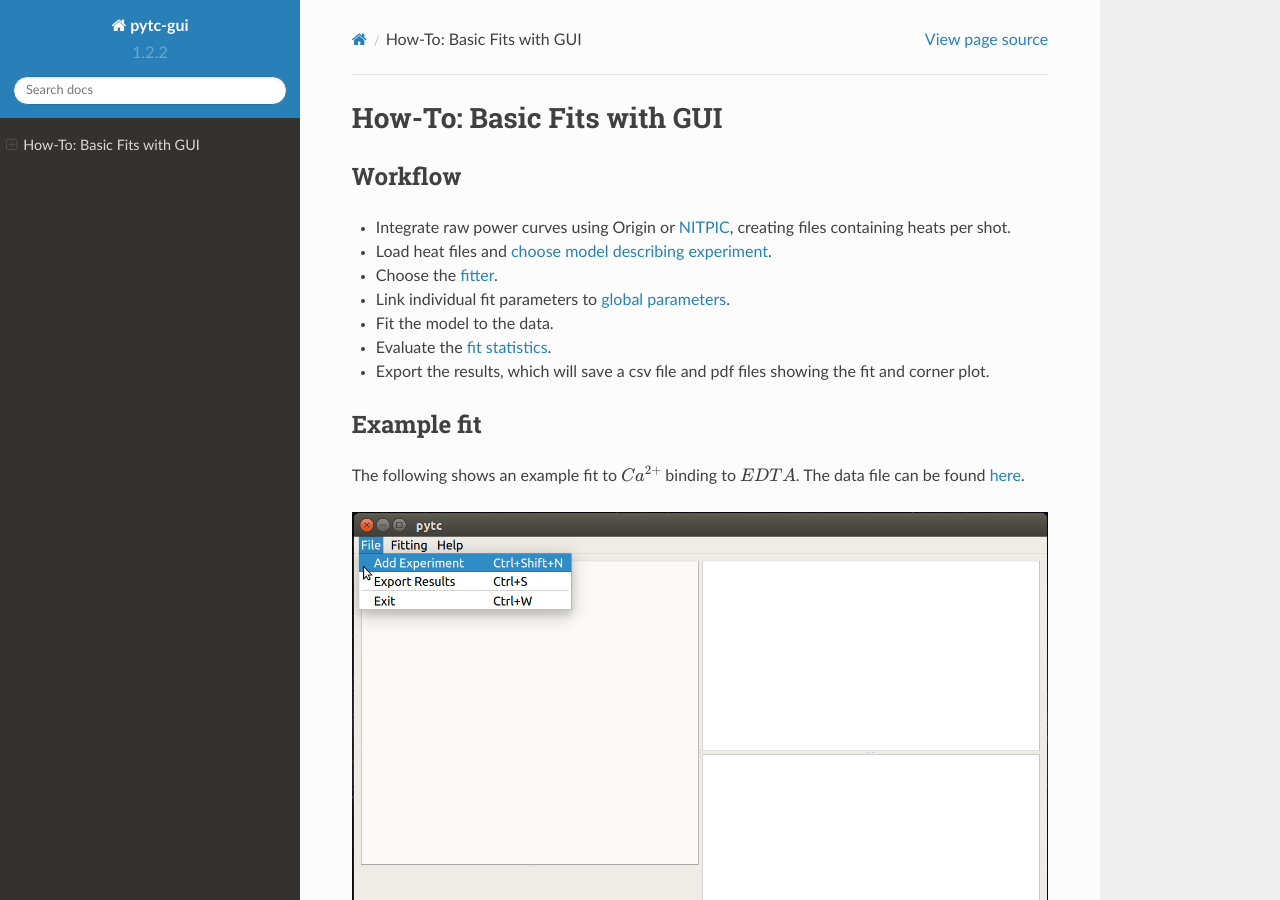
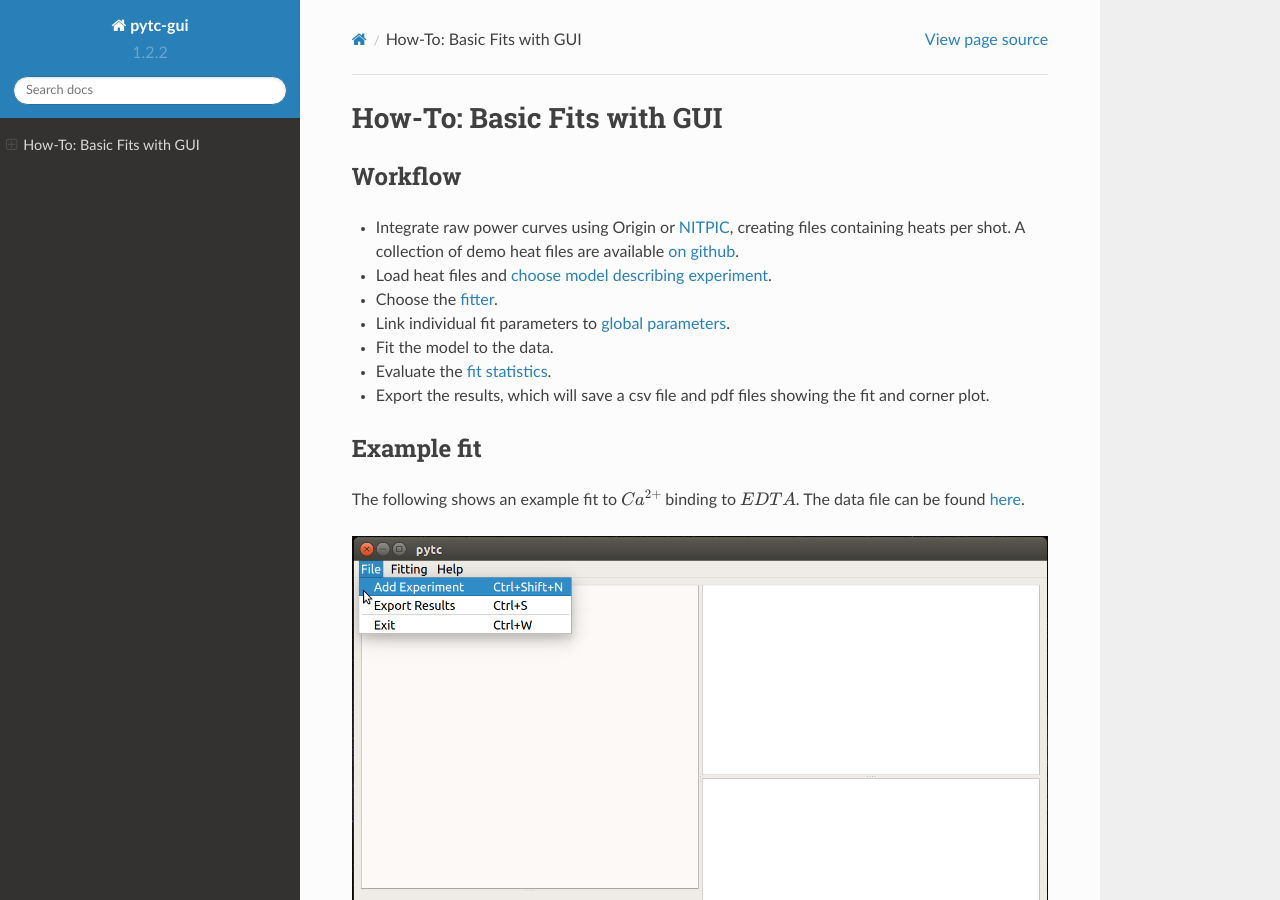
Before and after one commit to harmslab/pytc-gui, a Sphinx documentation site: the page built from docs/source/how_to_img.rst, in a window 1280 px wide and 900 px high. Built offline with Sphinx 7.4.7 and the Read the Docs theme 2.0.0, drawn with Linux system fonts in a browser that asks for light colours.

Commit message:
updated docs

```diff
--- a/docs/source/how_to_img.rst
+++ b/docs/source/how_to_img.rst
@@ -1,3 +1,5 @@
+:orphan:
+
 ===========================
 How-To: Basic Fits with GUI
 ===========================
@@ -6,7 +8,8 @@ Workflow
 ========
 
 + Integrate raw power curves using Origin or `NITPIC  <http://biophysics.swmed.edu/MBR/software.html>`_,
-  creating files containing heats per shot.
+  creating files containing heats per shot.  A collection of demo heat files
+  are available `on github <https://github.com/harmslab/pytc-demos>`_.
 + Load heat files and `choose model describing experiment <https://pytc.readthedocs.io/en/latest/indiv_models.html>`_.
 + Choose the `fitter <https://pytc.readthedocs.io/en/latest/fitters.html>`_.
 + Link individual fit parameters to `global parameters <https://pytc.readthedocs.io/en/latest/global_models.html>`_.
@@ -78,40 +81,40 @@ Videos of fits
 
 .. raw:: html
 
-    <div style="position: relative; padding-bottom: 56.25%; height: 0; overflow: hidden; max-width: 100%; height: auto;">
-        <iframe src="//www.youtube.com/embed/dQw4w9WgXcQ" frameborder="0" allowfullscreen style="position: absolute; top: 0; left: 0; width: 100%; height: 100%;"></iframe>
+    <div style="position: relative; height: 0; overflow: hidden; max-width: 100%; height: auto;">
+        <iframe width="560" height="315" src="https://www.youtube.com/embed/AebnhMiKwNk" frameborder="0" allowfullscreen></iframe>
     </div>
 
 **Bayesian single-site fit**
 
 .. raw:: html
 
-    <div style="position: relative; padding-bottom: 56.25%; height: 0; overflow: hidden; max-width: 100%; height: auto;">
-        <iframe src="//www.youtube.com/embed/dQw4w9WgXcQ" frameborder="0" allowfullscreen style="position: absolute; top: 0; left: 0; width: 100%; height: 100%;"></iframe>
+    <div style="position: relative; height: 0; overflow: hidden; max-width: 100%; height: auto;">
+        <iframe width="560" height="315" src="https://www.youtube.com/embed/aH2iv4duoTQ" frameborder="0" allowfullscreen></iframe>
     </div>
 
 **Model selection using an AIC test**
 
 .. raw:: html
 
-    <div style="position: relative; padding-bottom: 56.25%; height: 0; overflow: hidden; max-width: 100%; height: auto;">
-        <iframe src="//www.youtube.com/embed/dQw4w9WgXcQ" frameborder="0" allowfullscreen style="position: absolute; top: 0; left: 0; width: 100%; height: 100%;"></iframe>
+    <div style="position: relative; height: 0; overflow: hidden; max-width: 100%; height: auto;">
+        <iframe width="560" height="315" src="https://www.youtube.com/embed/pNju0ESpXEo" frameborder="0" allowfullscreen></iframe>
     </div>
 
 **Simple global fit**
 
 .. raw:: html
 
-    <div style="position: relative; padding-bottom: 56.25%; height: 0; overflow: hidden; max-width: 100%; height: auto;">
-        <iframe src="//www.youtube.com/embed/dQw4w9WgXcQ" frameborder="0" allowfullscreen style="position: absolute; top: 0; left: 0; width: 100%; height: 100%;"></iframe>
+    <div style="position: relative; height: 0; overflow: hidden; max-width: 100%; height: auto;">
+        <iframe width="560" height="315" src="https://www.youtube.com/embed/j_1MEPM6BeU" frameborder="0" allowfullscreen></iframe>
     </div>
 
 **Van't Hoff connector fit**
 
 .. raw:: html
 
-    <div style="position: relative; padding-bottom: 56.25%; height: 0; overflow: hidden; max-width: 100%; height: auto;">
-        <iframe src="//www.youtube.com/embed/dQw4w9WgXcQ" frameborder="0" allowfullscreen style="position: absolute; top: 0; left: 0; width: 100%; height: 100%;"></iframe>
+    <div style="position: relative; height: 0; overflow: hidden; max-width: 100%; height: auto;">
+        <iframe width="560" height="315" src="https://www.youtube.com/embed/nKFXZrssUm8" frameborder="0" allowfullscreen></iframe>
     </div>
 
 Indices and tables
--- a/docs/source/index.rst
+++ b/docs/source/index.rst
@@ -12,8 +12,8 @@ a flexible package for fitting Isothermal Titration Calorimetry data.
 Start-up
 ========
 
-+ Double-click the icon for the installed program OR
-+ run :code:`pytc-gui` on command line
+After the pytc-gui is installed, double-click the icon for the installed program
+run :code:`pytc-gui` on command line.
 
 Workflow
 ========
@@ -24,7 +24,7 @@ Demo heat files are `here <https://github.com/harmslab/pytc-demos>`_.
 + Load heat files and `choose model describing experiment <https://pytc.readthedocs.io/en/latest/indiv_models.html>`_.
 + Choose the `fitter <https://pytc.readthedocs.io/en/latest/fitters.html>`_.
 + Link individual fit parameters to `global parameters <https://pytc.readthedocs.io/en/latest/global_models.html>`_.
-+ Fit the model to the data
++ Fit the model to the data.
 + Evaluate the `fit statistics <https://pytc.readthedocs.io/en/latest/statistics.html>`_.
 + Export the results, which will save a csv file and pdf files showing the fit and corner plot
 
--- a/docs/source/installation.rst
+++ b/docs/source/installation.rst
@@ -1,3 +1,5 @@
+:orphan:
+
 ============
 Installation
 ============
@@ -11,9 +13,9 @@ Windows or Mac installation
 ===========================
 **For users who only want to use the GUI**
 
-+ **Windows**: download the `installation file <http://spock.uoregon.edu/pytc-gui_latest_setup.exe>`_
++ **Windows**: download the `installation file <https://github.com/harmslab/pytc-gui/releases/download/1.2.2/pytc-gui_v1.2.2_setup.exe>`_
   and follow the prompts for the installer.
-+ **Mac**: download the `dmg file <http://spock.uoregon.edu/pytc-gui_latest_osx.dmg>`_, unpack it,
++ **Mac**: download the `dmg file <https://github.com/harmslab/pytc-gui/releases/download/1.2.2/pytc-gui_v1.2.2.dmg>`_, unpack it,
   and then drag the pytc icon into the Applications folder.
 
 It will install its own mini python scientific computing stack, independent of
```
Also changed, not shown: README.md (+12 -11 lines).
